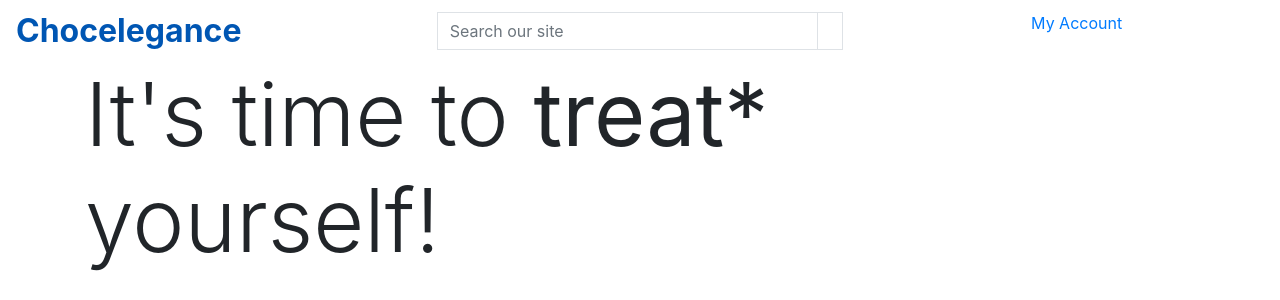
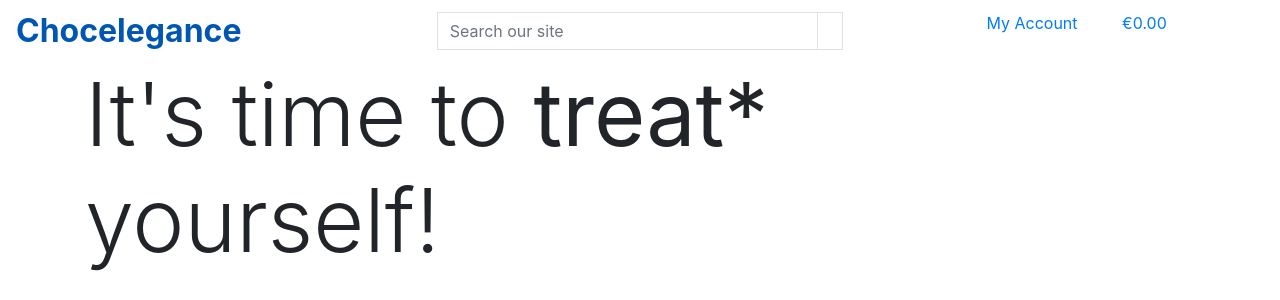
Before and after one commit to DannyGilligan/chocelegance-resubmission, a Django app: page / in a window 1280 px wide. Shown: the top 300 px of the page. Run offline with Django 3.2, Linux system fonts and the light colour scheme.

Commit message:
Add shopping cart html structure to base.html

```diff
--- a/templates/base.html
+++ b/templates/base.html
@@ -107,6 +107,22 @@
             </div>
           </li>
 
+          <!-- Shopping cart -->
+          <li class="list-inline-item">
+            <a class="{% if grand_total %}text-info font-weight-bold{% else %}text-black{% endif %} nav-link" href="">
+              <div class="text-center">
+                <div><i class="fas fa-shopping-bag fa-lg"></i></div>
+                <p class="my-0">
+                  {% if grand_total %}
+                  €{{ grand_total|floatformat:2 }}
+                  {% else %}
+                  €0.00
+                  {% endif %}
+                </p>
+              </div>
+            </a>
+          </li>
+
 
         </ul>
       </div>
```
